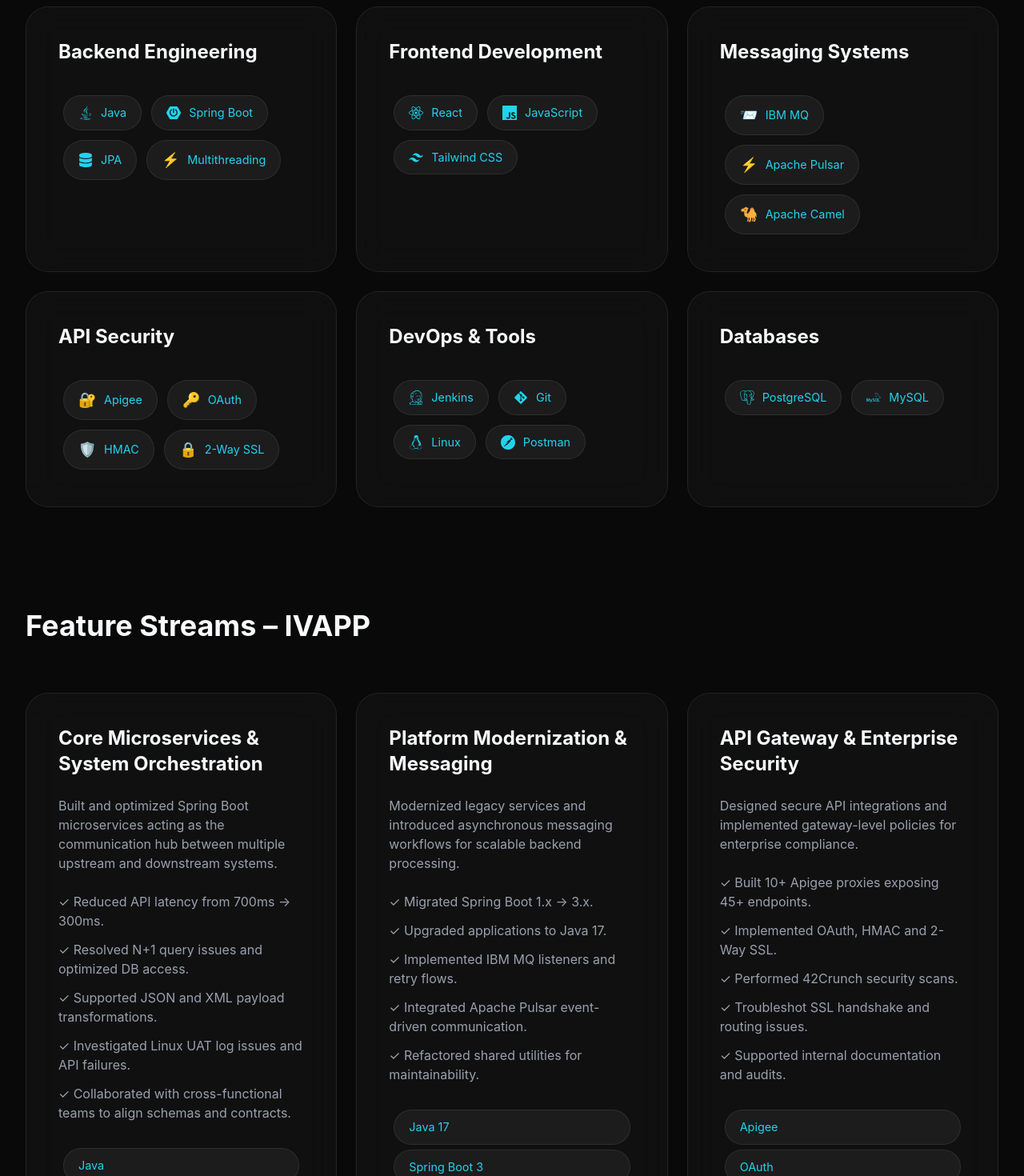
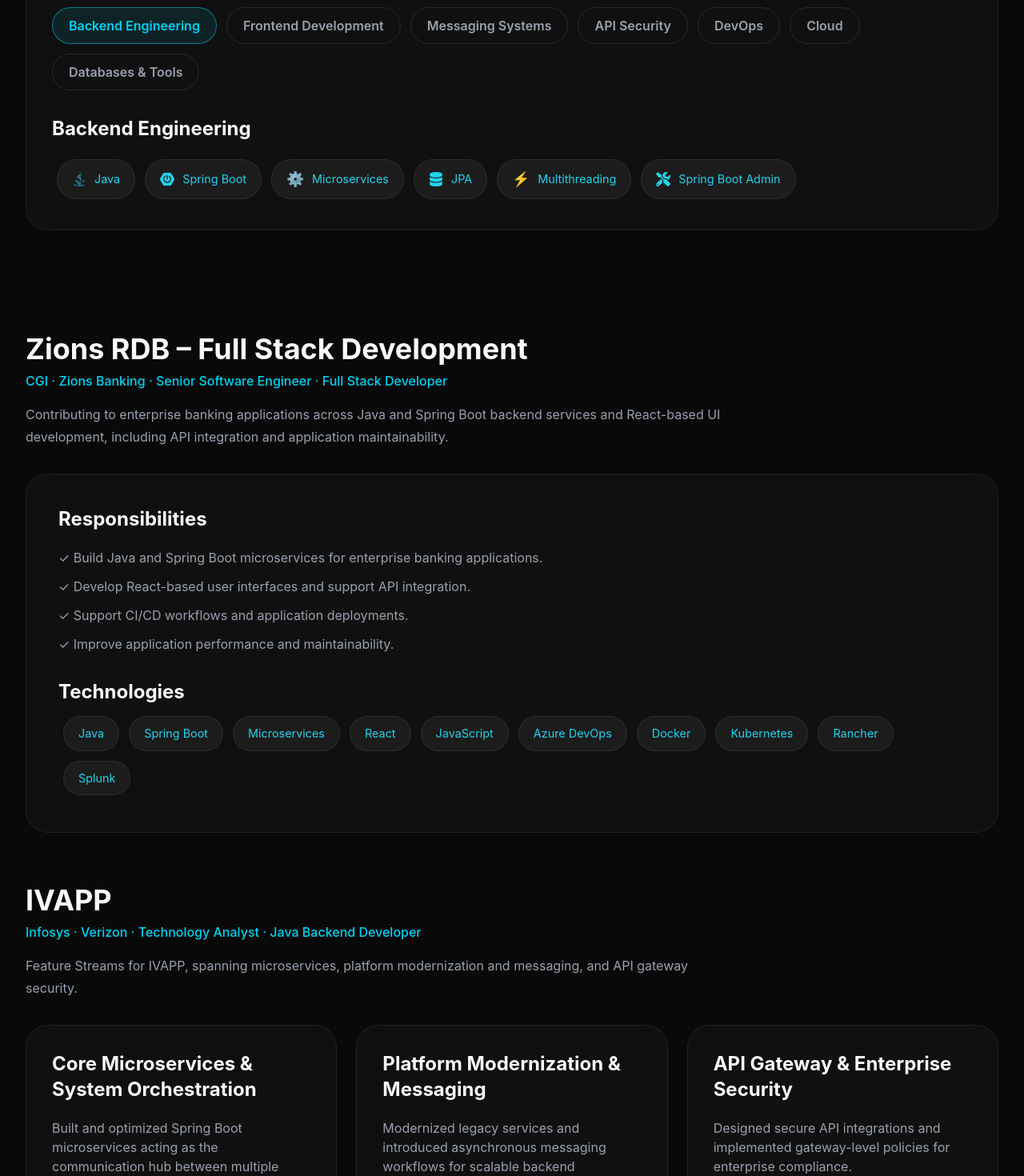
Before and after one commit to moses-mandraju/engineer, a React (Vite) app: page / in a window 1280 px wide. Shown: the part 2631-4101 px from the top of the page at 80% size. Built offline with nearby package versions, Linux system fonts and the light colour scheme.

Commit message:
Updated few fields

```diff
--- a/src/components/Projects.jsx
+++ b/src/components/Projects.jsx
@@ -1,106 +1,170 @@
+const projects = [
+  {
+    title: "Zions RDB – Full Stack Development",
+    organization: "CGI",
+    client: "Zions Banking",
+    designation: "Senior Software Engineer",
+    role: "Full Stack Developer",
+    summary:
+      "Contributing to enterprise banking applications across Java and Spring Boot backend services and React-based UI development, including API integration and application maintainability.",
+    responsibilities: [
+      "Build Java and Spring Boot microservices for enterprise banking applications.",
+      "Develop React-based user interfaces and support API integration.",
+      "Support CI/CD workflows and application deployments.",
+      "Improve application performance and maintainability.",
+    ],
+    technologies: [
+      "Java",
+      "Spring Boot",
+      "Microservices",
+      "React",
+      "JavaScript",
+      "Azure DevOps",
+      "Docker",
+      "Kubernetes",
+      "Rancher",
+      "Splunk",
+    ],
+  },
+  {
+    title: "IVAPP",
+    organization: "Infosys",
+    client: "Verizon",
+    designation: "Technology Analyst",
+    role: "Java Backend Developer",
+    summary:
+      "Feature Streams for IVAPP, spanning microservices, platform modernization and messaging, and API gateway security.",
+    features: [
+      {
+        title: "Core Microservices & System Orchestration",
+        description:
+          "Built and optimized Spring Boot microservices acting as the communication hub between multiple upstream and downstream systems.",
+        responsibilities: [
+          "Reduced API latency from 700ms → 300ms.",
+          "Resolved N+1 query issues and optimized DB access.",
+          "Supported JSON and XML payload transformations.",
+          "Investigated Linux UAT log issues and API failures.",
+          "Collaborated with cross-functional teams to align schemas and contracts.",
+        ],
+        technologies: ["Java", "Spring Boot", "PostgreSQL", "WebClient"],
+      },
+      {
+        title: "Platform Modernization & Messaging",
+        description:
+          "Modernized legacy services and introduced asynchronous messaging workflows for scalable backend processing.",
+        responsibilities: [
+          "Migrated Spring Boot 1.x → 3.x.",
+          "Upgraded applications to Java 17.",
+          "Implemented IBM MQ listeners and retry flows.",
+          "Integrated Apache Pulsar event-driven communication.",
+          "Refactored shared utilities for maintainability.",
+        ],
+        technologies: ["Java 17", "Spring Boot 3", "IBM MQ", "Apache Pulsar"],
+      },
+      {
+        title: "API Gateway & Enterprise Security",
+        description:
+          "Designed secure API integrations and implemented gateway-level policies for enterprise compliance.",
+        responsibilities: [
+          "Built 10+ Apigee proxies exposing 45+ endpoints.",
+          "Implemented OAuth, HMAC and 2-Way SSL.",
+          "Performed 42Crunch security scans.",
+          "Troubleshot SSL handshake and routing issues.",
+          "Supported internal documentation and audits.",
+        ],
+        technologies: ["Apigee", "OAuth", "HMAC", "42Crunch"],
+      },
+    ],
+  },
+];
+
+function ProjectSection({ project }) {
+  return (
+    <article className="project-section">
+      <header className="mb-8">
+        <h2 className="mb-2 break-words text-3xl font-bold sm:text-4xl">
+          {project.title}
+        </h2>
+        <p className="mb-4 font-medium text-cyan-400">
+          {[
+            project.organization,
+            project.client,
+            project.designation,
+            project.role,
+          ]
+            .filter(Boolean)
+            .join(" · ")}
+        </p>
+        <p className="max-w-4xl leading-7 text-gray-400">{project.summary}</p>
+      </header>
+
+      {project.features ? (
+        <div className="grid min-w-0 gap-6 md:grid-cols-2 xl:grid-cols-3">
+          {project.features.map((feature) => (
+            <article
+              key={feature.title}
+              className="glass-card project-card flex min-w-0 flex-col p-6 sm:p-8"
+            >
+              <h3 className="mb-5 break-words text-xl font-bold sm:text-2xl">
+                {feature.title}
+              </h3>
+
+              <p className="mb-6 text-gray-400">{feature.description}</p>
+
+              <ul className="space-y-3 text-gray-400">
+                {feature.responsibilities.map((responsibility) => (
+                  <li key={responsibility}>✓ {responsibility}</li>
+                ))}
+              </ul>
+
+              <div className="mt-auto flex flex-wrap pt-6">
+                {feature.technologies.map((technology) => (
+                  <span key={technology} className="tech-badge">
+                    {technology}
+                  </span>
+                ))}
+              </div>
+            </article>
+          ))}
+        </div>
+      ) : (
+        <article className="glass-card project-card p-6 sm:p-10">
+          <h3 className="mb-5 text-xl font-bold sm:text-2xl">
+            Responsibilities
+          </h3>
+          <ul className="space-y-3 text-gray-400">
+            {project.responsibilities.map((responsibility) => (
+              <li key={responsibility}>✓ {responsibility}</li>
+            ))}
+          </ul>
+
+          <h3 className="mb-2 mt-8 text-xl font-bold sm:text-2xl">
+            Technologies
+          </h3>
+          <div className="flex flex-wrap">
+            {project.technologies.map((technology) => (
+              <span key={technology} className="tech-badge">
+                {technology}
+              </span>
+            ))}
+          </div>
+        </article>
+      )}
+    </article>
+  );
+}
+
 export default function Projects() {
   return (
-    <section id="projects" className="scroll-mt-28 px-6 sm:px-8 pb-24 sm:pb-32">
-
-      <div className="max-w-7xl mx-auto">
-
-        <h2 className="text-3xl sm:text-4xl font-bold mb-12 sm:mb-16 break-words">
-          Feature Streams – IVAPP
-        </h2>
-
-        <div className="grid md:grid-cols-3 gap-6">
-
-          {/* Core Microservices */}
-          <div className="glass-card p-6 sm:p-10 project-card">
-
-            <h3 className="text-xl sm:text-2xl font-bold mb-6 break-words">
-              Core Microservices & System Orchestration
-            </h3>
-
-            <p className="text-gray-400 mb-6">
-              Built and optimized Spring Boot microservices acting as the
-              communication hub between multiple upstream and downstream systems.
-            </p>
-
-            <ul className="text-gray-400 space-y-3">
-              <li>✓ Reduced API latency from 700ms → 300ms.</li>
-              <li>✓ Resolved N+1 query issues and optimized DB access.</li>
-              <li>✓ Supported JSON and XML payload transformations.</li>
-              <li>✓ Investigated Linux UAT log issues and API failures.</li>
-              <li>✓ Collaborated with cross-functional teams to align schemas and contracts.</li>
-            </ul>
-
-            <div className="mt-8">
-              <span className="tech-badge">Java</span>
-              <span className="tech-badge">Spring Boot</span>
-              <span className="tech-badge">PostgreSQL</span>
-              <span className="tech-badge">WebClient</span>
-            </div>
-
-          </div>
-
-          {/* Modernization */}
-          <div className="glass-card p-6 sm:p-10 project-card">
-
-            <h3 className="text-xl sm:text-2xl font-bold mb-6 break-words">
-              Platform Modernization & Messaging
-            </h3>
-
-            <p className="text-gray-400 mb-6">
-              Modernized legacy services and introduced asynchronous messaging
-              workflows for scalable backend processing.
-            </p>
-
-            <ul className="text-gray-400 space-y-3">
-              <li>✓ Migrated Spring Boot 1.x → 3.x.</li>
-              <li>✓ Upgraded applications to Java 17.</li>
-              <li>✓ Implemented IBM MQ listeners and retry flows.</li>
-              <li>✓ Integrated Apache Pulsar event-driven communication.</li>
-              <li>✓ Refactored shared utilities for maintainability.</li>
-            </ul>
-
-            <div className="mt-8">
-              <span className="tech-badge">Java 17</span>
-              <span className="tech-badge">Spring Boot 3</span>
-              <span className="tech-badge">IBM MQ</span>
-              <span className="tech-badge">Apache Pulsar</span>
-            </div>
-
-          </div>
-
-          {/* Security */}
-          <div className="glass-card p-6 sm:p-10 project-card">
-
-            <h3 className="text-xl sm:text-2xl font-bold mb-6 break-words">
-              API Gateway & Enterprise Security
-            </h3>
-
-            <p className="text-gray-400 mb-6">
-              Designed secure API integrations and implemented gateway-level
-              policies for enterprise compliance.
-            </p>
-
-            <ul className="text-gray-400 space-y-3">
-              <li>✓ Built 10+ Apigee proxies exposing 45+ endpoints.</li>
-              <li>✓ Implemented OAuth, HMAC and 2-Way SSL.</li>
-              <li>✓ Performed 42Crunch security scans.</li>
-              <li>✓ Troubleshot SSL handshake and routing issues.</li>
-              <li>✓ Supported internal documentation and audits.</li>
-            </ul>
-
-            <div className="mt-8">
-              <span className="tech-badge">Apigee</span>
-              <span className="tech-badge">OAuth</span>
-              <span className="tech-badge">HMAC</span>
-              <span className="tech-badge">42Crunch</span>
-            </div>
-
-          </div>
-
-        </div>
-
+    <section
+      id="projects"
+      className="scroll-mt-28 px-6 pb-24 sm:px-8 sm:pb-32"
+    >
+      <div className="mx-auto max-w-7xl">
+        {projects.map((project) => (
+          <ProjectSection key={project.title} project={project} />
+        ))}
       </div>
-
     </section>
   );
 }
--- a/src/components/Skills.jsx
+++ b/src/components/Skills.jsx
@@ -1,21 +1,24 @@
+import { useRef, useState } from "react";
 import {
   FaJava,
   FaReact,
   FaLinux,
   FaGitAlt,
-  FaDatabase
+  FaDatabase,
+  FaCloud,
+  FaCss3Alt,
+  FaTools,
 } from "react-icons/fa";
-
 import {
   SiSpringboot,
   SiJavascript,
   SiTailwindcss,
-
-
   SiJenkins,
   SiPostman,
   SiMysql,
-  SiPostgresql
+  SiDocker,
+  SiKubernetes,
+  SiGooglecloud,
 } from "react-icons/si";
 
 const skills = [
@@ -24,109 +27,156 @@
     items: [
       { name: "Java", icon: <FaJava /> },
       { name: "Spring Boot", icon: <SiSpringboot /> },
+      { name: "Microservices", icon: "⚙️" },
       { name: "JPA", icon: <FaDatabase /> },
-      { name: "Multithreading", icon: "⚡" }
-    ]
+      { name: "Multithreading", icon: "⚡" },
+      { name: "Spring Boot Admin", icon: <FaTools /> },
+    ],
   },
-
   {
     title: "Frontend Development",
     items: [
       { name: "React", icon: <FaReact /> },
       { name: "JavaScript", icon: <SiJavascript /> },
-      { name: "Tailwind CSS", icon: <SiTailwindcss /> }
-    ]
+      { name: "CSS", icon: <FaCss3Alt /> },
+      { name: "Tailwind CSS", icon: <SiTailwindcss /> },
+    ],
   },
-
   {
     title: "Messaging Systems",
     items: [
       { name: "IBM MQ", icon: "📨" },
       { name: "Apache Pulsar", icon: "⚡" },
       { name: "Apache Camel", icon: "🐪" },
-    ]
+      { name: "Kafka", icon: "📨" },
+    ],
   },
-
   {
     title: "API Security",
     items: [
       { name: "Apigee", icon: "🔐" },
       { name: "OAuth", icon: "🔑" },
       { name: "HMAC", icon: "🛡️" },
-      { name: "2-Way SSL", icon: "🔒" }
-    ]
+      { name: "2-Way SSL", icon: "🔒" },
+    ],
   },
-
   {
-    title: "DevOps & Tools",
+    title: "DevOps",
     items: [
       { name: "Jenkins", icon: <SiJenkins /> },
+      { name: "Docker", icon: <SiDocker /> },
+      { name: "Kubernetes", icon: <SiKubernetes /> },
       { name: "Git", icon: <FaGitAlt /> },
       { name: "Linux", icon: <FaLinux /> },
-      { name: "Postman", icon: <SiPostman /> }
-    ]
+      { name: "SonarQube", icon: <FaTools /> },
+      { name: "Checkmarx", icon: <FaTools /> },
+      { name: "Rancher", icon: <FaTools /> },
+      { name: "Splunk", icon: <FaTools /> },
+    ],
   },
-
   {
-    title: "Databases",
+    title: "Cloud",
     items: [
-      { name: "PostgreSQL", icon: <SiPostgresql /> },
-      { name: "MySQL", icon: <SiMysql /> }
-    ]
-  }
+      { name: "Google Cloud", icon: <SiGooglecloud /> },
+      { name: "Azure", icon: <FaCloud /> },
+    ],
+  },
+  {
+    title: "Databases & Tools",
+    items: [
+      { name: "MySQL", icon: <SiMysql /> },
+      { name: "Postman", icon: <SiPostman /> },
+    ],
+  },
 ];
 
 export default function Skills() {
+  const [activeIndex, setActiveIndex] = useState(0);
+  const tabRefs = useRef([]);
+  const activeSkill = skills[activeIndex];
+
+  function handleTabKeyDown(event, index) {
+    let nextIndex;
+
+    if (event.key === "ArrowRight") {
+      nextIndex = (index + 1) % skills.length;
+    } else if (event.key === "ArrowLeft") {
+      nextIndex = (index - 1 + skills.length) % skills.length;
+    } else if (event.key === "Home") {
+      nextIndex = 0;
+    } else if (event.key === "End") {
+      nextIndex = skills.length - 1;
+    } else {
+      return;
+    }
+
+    event.preventDefault();
+    setActiveIndex(nextIndex);
+    tabRefs.current[nextIndex]?.focus();
+  }
+
   return (
-    <section className="px-6 sm:px-8 pb-24 sm:pb-32">
+    <section className="px-6 pb-24 sm:px-8 sm:pb-32">
+      <div className="mx-auto max-w-7xl">
+        <h2 className="mb-8 text-3xl font-bold sm:text-4xl">Core Expertise</h2>
 
-      <div className="max-w-7xl mx-auto">
-
-        <h2 className="text-3xl sm:text-4xl font-bold mb-12 sm:mb-16">
-          Core Expertise
-        </h2>
-
-        <div className="grid md:grid-cols-3 gap-6">
-
-          {skills.map((skill) => (
+        <div className="glass-card p-5 sm:p-8">
+          <div
+            aria-label="Expertise categories"
+            className="mb-8 flex flex-wrap gap-2 sm:gap-3"
+            role="tablist"
+          >
+            {skills.map((skill, index) => (
+              <button
+                key={skill.title}
+                ref={(element) => {
+                  tabRefs.current[index] = element;
+                }}
+                id={`expertise-tab-${index}`}
+                aria-controls="expertise-panel"
+                aria-selected={activeIndex === index}
+                className={`rounded-full border px-4 py-2 text-sm font-semibold transition-colors focus-visible:outline focus-visible:outline-2 focus-visible:outline-offset-2 focus-visible:outline-cyan-400 sm:px-5 sm:py-2.5 sm:text-base ${
+                  activeIndex === index
+                    ? "border-cyan-400/50 bg-cyan-400/10 text-cyan-400"
+                    : "border-white/10 text-gray-400 hover:border-cyan-400/40 hover:text-cyan-400"
+                }`}
+                onClick={() => setActiveIndex(index)}
+                onKeyDown={(event) => handleTabKeyDown(event, index)}
+                role="tab"
+                tabIndex={activeIndex === index ? 0 : -1}
+                type="button"
+              >
+                {skill.title}
+              </button>
+            ))}
+          </div>
 
           <div
-              key={skill.title}
-              className="glass-card p-6 sm:p-10"
+            id="expertise-panel"
+            aria-labelledby={`expertise-tab-${activeIndex}`}
+            className="min-h-24"
+            role="tabpanel"
+            tabIndex={0}
           >
-
-              <h3 className="text-xl sm:text-2xl font-bold mb-6 sm:mb-8">
-                {skill.title}
+            <h3 className="mb-4 text-xl font-bold sm:text-2xl">
+              {activeSkill.title}
             </h3>
-
             <div className="flex flex-wrap">
-
-                {skill.items.map((item) => (
-
+              {activeSkill.items.map((item) => (
                 <span
                   key={item.name}
                   className="tech-badge flex items-center gap-3"
                 >
-                    <span className="text-lg">
+                  <span aria-hidden="true" className="text-lg">
                     {item.icon}
                   </span>
-
                   {item.name}
-
                 </span>
-
               ))}
-
             </div>
-
           </div>
-
-          ))}
-
         </div>
-
       </div>
-
     </section>
   );
 }
--- a/src/index.css
+++ b/src/index.css
@@ -272,6 +272,10 @@
     overflow:hidden;
 }
 
+.project-section + .project-section {
+    margin-top: 4rem;
+}
+
 .project-card:hover{
 
     transform:translateY(-10px) scale(1.02);
@@ -469,6 +473,10 @@
 }
 
 @media (max-width: 768px) {
+    .project-section + .project-section {
+        margin-top: 3rem;
+    }
+
     .hero-copy > div:first-child {
         margin-bottom: 1.25rem;
     }
```
Lines whose indentation alone changed are shown as unchanged.
